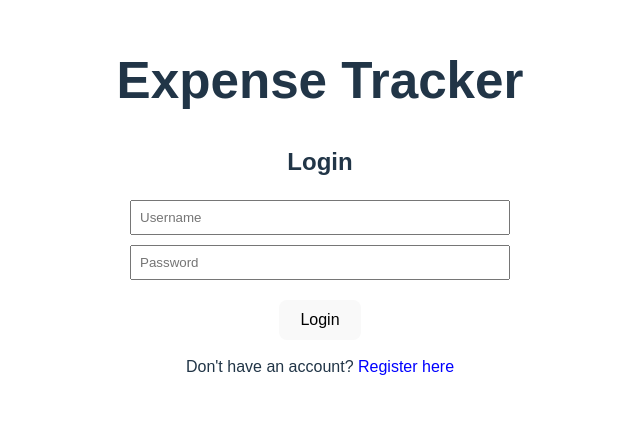
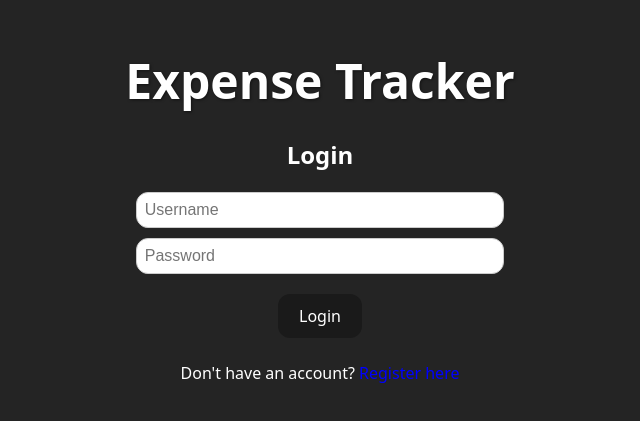
Before and after one commit to Sukhirthan10/expense_tracker, a React (Vite) app in the folder frontend/: page / in a window 1280 px wide. Shown: the part 193-614 px from the top of the page, without its empty margins (320-960 px from the left). Built offline with nearby package versions, Linux system fonts and the light colour scheme.

Commit message:
added categories and made ui look polished

```diff
--- a/frontend/src/App.css
+++ b/frontend/src/App.css
@@ -1,55 +1,145 @@
+/* Root styling and global variables */
+:root {
+  font-family: system-ui, Avenir, Helvetica, Arial, sans-serif;
+  font-weight: 400;
+  line-height: 1.5;
+  color-scheme: light dark;
+
+  --primary-color: #646cff;
+  --primary-hover: #535bf2;
+  --bg-dark: #242424;
+  --bg-light: #ffffff;
+  --text-dark: #ffffff;
+  --text-light: #213547;
+  --card-bg-dark: #1a1a1a;
+  --card-bg-light: #f9f9f9;
+  --border-radius: 12px;
+  --transition: 0.3s ease;
+}
+
+body {
+  display: flex;
+  justify-content: center;
+  align-items: center;
+  min-height: 100vh;
+  margin: 0;
+  background-color: var(--bg-dark);
+  color: var(--text-dark);
+  font-family: inherit;
+  transition: background-color var(--transition), color var(--transition);
+}
+
 #root {
   max-width: 1280px;
   margin: 0 auto;
   padding: 2rem;
   text-align: center;
 }
-body {
-  display: flex;
-  justify-content: center;
-  align-items: center;
-  height: 100vh;
-  margin: 0;
-  font-family: Arial, sans-serif;
-}
 
+/* Card-style container for content */
 div {
   text-align: center;
 }
 
-
-.logo {
-  height: 6em;
-  padding: 1.5em;
-  will-change: filter;
-  transition: filter 300ms;
-}
-.logo:hover {
-  filter: drop-shadow(0 0 2em #646cffaa);
-}
-.logo.react:hover {
-  filter: drop-shadow(0 0 2em #61dafbaa);
+.card {
+  background-color: var(--card-bg-dark);
+  padding: 2rem;
+  border-radius: var(--border-radius);
+  box-shadow: 0 10px 30px rgba(0, 0, 0, 0.3);
+  margin-bottom: 2rem;
+  transition: background-color var(--transition), box-shadow var(--transition);
 }
 
-@keyframes logo-spin {
-  from {
-    transform: rotate(0deg);
+/* Heading */
+h1 {
+  font-size: 3rem;
+  margin-bottom: 1rem;
+  text-shadow: 1px 1px 3px rgba(0,0,0,0.5);
+}
+
+/* Buttons */
+button {
+  border-radius: var(--border-radius);
+  border: 1px solid transparent;
+  padding: 0.8em 1.5em;
+  font-size: 1em;
+  font-weight: 500;
+  font-family: inherit;
+  background-color: var(--card-bg-dark);
+  color: var(--text-dark);
+  cursor: pointer;
+  transition: all var(--transition);
+  margin: 0.5rem 0;
+}
+button:hover {
+  border-color: var(--primary-color);
+  background-color: rgba(100, 108, 255, 0.1);
+}
+button:focus,
+button:focus-visible {
+  outline: 4px auto var(--primary-color);
+}
+
+/* Inputs and Selects */
+input, select {
+  width: 90%;
+  padding: 0.7em;
+  margin: 0.5rem 0;
+  border-radius: var(--border-radius);
+  border: 1px solid #ccc;
+  font-size: 1em;
+  transition: border-color var(--transition), box-shadow var(--transition);
+}
+input:focus, select:focus {
+  outline: none;
+  border-color: var(--primary-color);
+  box-shadow: 0 0 5px rgba(100,108,255,0.5);
+}
+
+/* Links */
+a {
+  font-weight: 500;
+  color: var(--primary-color);
+  text-decoration: none;
+  transition: color var(--transition);
+}
+a:hover {
+  color: var(--primary-hover);
+}
+
+/* Expense list styling */
+ul {
+  list-style: none;
+  padding: 0;
+}
+li {
+  background-color: rgba(255,255,255,0.05);
+  margin: 0.5rem 0;
+  padding: 0.8rem 1rem;
+  border-radius: var(--border-radius);
+  display: flex;
+  justify-content: space-between;
+  align-items: center;
+  transition: background-color var(--transition);
+}
+li:hover {
+  background-color: rgba(100,108,255,0.1);
+}
+
+/* Custom dark/light mode */
+@media (prefers-color-scheme: light) {
+  body {
+    background-color: var(--bg-light);
+    color: var(--text-light);
   }
-  to {
-    transform: rotate(360deg);
+  .card {
+    background-color: var(--card-bg-light);
+  }
+  button {
+    background-color: var(--card-bg-light);
+    color: var(--text-light);
+  }
+  li {
+    background-color: rgba(0,0,0,0.05);
   }
 }
-
-@media (prefers-reduced-motion: no-preference) {
-  a:nth-of-type(2) .logo {
-    animation: logo-spin infinite 20s linear;
-  }
-}
-
-.card {
-  padding: 2em;
-}
-
-.read-the-docs {
-  color: #888;
-}
--- a/frontend/src/App.jsx
+++ b/frontend/src/App.jsx
@@ -8,8 +8,9 @@ function App() {
   const [title, setTitle] = useState("");
   const [amount, setAmount] = useState("");
   const [category, setCategory] = useState("");
+  const [customCategory, setCustomCategory] = useState(""); // for "Other"
   const [error, setError] = useState("");
-  const [isRegistering, setIsRegistering] = useState(false); // toggle login/register
+  const [isRegistering, setIsRegistering] = useState(false);
 
   const API_URL = "http://localhost:5000";
 
@@ -72,7 +73,7 @@ function App() {
       const data = await res.json();
 
       if (data.success) {
-        setIsRegistering(false); // after register, go back to login
+        setIsRegistering(false);
         setError("Registration successful! Please login.");
       } else {
         setError(data.message || "Registration failed");
@@ -91,9 +92,9 @@ function App() {
   };
 
   // Handle add expense
-  // Handle add expense
   const handleAddExpense = async () => {
-  if (!title || !amount || !category) {
+    const finalCategory = category === "Other" ? customCategory : category;
+    if (!title || !amount || !finalCategory) {
       setError("All fields are required to add an expense");
       return;
     }
@@ -109,8 +110,8 @@ const handleAddExpense = async () => {
         body: JSON.stringify({
           title,
           amount: Number(amount),
-        category,
-        date: new Date().toISOString() // <-- add date here
+          category: finalCategory,
+          date: new Date().toISOString(),
         }),
       });
 
@@ -118,6 +119,7 @@ const handleAddExpense = async () => {
         setTitle("");
         setAmount("");
         setCategory("");
+        setCustomCategory("");
         fetchExpenses(token);
       } else {
         setError("Failed to add expense");
@@ -156,6 +158,14 @@ const handleAddExpense = async () => {
     }
   }, []);
 
+  // Handle Enter key
+  const handleKeyPress = (e, action) => {
+    if (e.key === "Enter") {
+      e.preventDefault();
+      action();
+    }
+  };
+
   return (
     <div style={{ padding: "20px" }}>
       <h1>Expense Tracker</h1>
@@ -170,6 +180,7 @@ const handleAddExpense = async () => {
             placeholder="Username"
             value={username}
             onChange={(e) => setUsername(e.target.value)}
+            onKeyDown={(e) => handleKeyPress(e, isRegistering ? handleRegister : handleLogin)}
             style={{ display: "block", margin: "10px auto", padding: "8px", width: "90%" }}
           />
           <input
@@ -177,6 +188,7 @@ const handleAddExpense = async () => {
             placeholder="Password"
             value={password}
             onChange={(e) => setPassword(e.target.value)}
+            onKeyDown={(e) => handleKeyPress(e, isRegistering ? handleRegister : handleLogin)}
             style={{ display: "block", margin: "10px auto", padding: "8px", width: "90%" }}
           />
 
@@ -205,24 +217,25 @@ const handleAddExpense = async () => {
 
           <h2>Add Expense</h2>
           {error && <p style={{ color: "red" }}>{error}</p>}
+          <form onSubmit={(e) => { e.preventDefault(); handleAddExpense(); }}>
             <input
               type="text"
               placeholder="Title"
               value={title}
               onChange={(e) => setTitle(e.target.value)}
+              style={{ marginBottom: "10px", display: "block" }}
             />
-          <br />
             <input
               type="number"
               placeholder="Amount"
               value={amount}
               onChange={(e) => setAmount(e.target.value)}
+              style={{ marginBottom: "10px", display: "block" }}
             />
-          <br />
             <select
               value={category}
               onChange={(e) => setCategory(e.target.value)}
-            required
+              style={{ marginBottom: "10px", display: "block" }}
             >
               <option value="">-- Select Category --</option>
               <option value="Food">Food</option>
@@ -234,18 +247,24 @@ const handleAddExpense = async () => {
               <option value="Bills">Bills</option>
               <option value="Other">Other</option>
             </select>
-
-          <br />
-          <button onClick={handleAddExpense}>Add Expense</button>
+            {category === "Other" && (
+              <input
+                type="text"
+                placeholder="Enter custom category"
+                value={customCategory}
+                onChange={(e) => setCustomCategory(e.target.value)}
+                style={{ marginBottom: "10px", display: "block" }}
+              />
+            )}
+            <button type="submit">Add Expense</button>
+          </form>
 
           <h2>Expenses</h2>
           <ul>
             {expenses.map((exp) => (
               <li key={exp._id}>
-      {exp.title} - ₹{exp.amount} ({exp.category}) <br/>
-      <small>
-        {new Date(exp.date).toLocaleString()} {/* formatted date */}
-      </small>
+                {exp.title} - ₹{exp.amount} ({exp.category}) <br />
+                <small>{new Date(exp.date).toLocaleString()}</small>
                 <button
                   onClick={() => handleDeleteExpense(exp._id)}
                   style={{ marginLeft: "10px", color: "red" }}
@@ -255,7 +274,6 @@ const handleAddExpense = async () => {
               </li>
             ))}
           </ul>
-
         </div>
       )}
     </div>
--- a/frontend/src/index.css
+++ b/frontend/src/index.css
@@ -1,75 +1,127 @@
+/* Root styling and global variables */
 :root {
   font-family: system-ui, Avenir, Helvetica, Arial, sans-serif;
+  font-weight: 400;
   line-height: 1.5;
-  font-weight: 400;
+  color-scheme: light dark;
 
-  color-scheme: light dark;
-  color: rgba(255, 255, 255, 0.87);
-  background-color: #242424;
-
-  font-synthesis: none;
-  text-rendering: optimizeLegibility;
-  -webkit-font-smoothing: antialiased;
-  -moz-osx-font-smoothing: grayscale;
-}
-
-a {
-  font-weight: 500;
-  color: #646cff;
-  text-decoration: inherit;
-}
-a:hover {
-  color: #535bf2;
+  --primary-color: #646cff;
+  --primary-hover: #535bf2;
+  --bg-dark: #242424;
+  --bg-light: #ffffff;
+  --text-dark: #ffffff;
+  --text-light: #213547;
+  --card-bg-dark: #1a1a1a;
+  --card-bg-light: #f9f9f9;
+  --border-radius: 12px;
+  --transition: 0.3s ease;
 }
 
 body {
   display: flex;
   justify-content: center;
   align-items: center;
-  height: 100vh;
+  min-height: 100vh;
   margin: 0;
-  font-family: Arial, sans-serif;
+  background-color: var(--bg-dark);
+  color: var(--text-dark);
+  font-family: inherit;
+  transition: background-color var(--transition), color var(--transition);
 }
 
+#root {
+  max-width: 1280px;
+  margin: 0 auto;
+  padding: 2rem;
+  text-align: center;
+}
+
+/* Card-style container for content */
 div {
   text-align: center;
 }
 
-
-
-h1 {
-  font-size: 3.2em;
-  line-height: 1.1;
+.card {
+  background-color: var(--card-bg-dark);
+  padding: 2rem;
+  border-radius: var(--border-radius);
+  box-shadow: 0 10px 30px rgba(0, 0, 0, 0.3);
+  margin-bottom: 2rem;
+  transition: background-color var(--transition), box-shadow var(--transition);
 }
 
+/* Heading */
+h1 {
+  font-size: 3rem;
+  margin-bottom: 1rem;
+  text-shadow: 1px 1px 3px rgba(0,0,0,0.5);
+}
+
+/* Buttons */
 button {
-  border-radius: 8px;
+  border-radius: var(--border-radius);
   border: 1px solid transparent;
-  padding: 0.6em 1.2em;
+  padding: 0.8em 1.5em;
   font-size: 1em;
   font-weight: 500;
   font-family: inherit;
-  background-color: #1a1a1a;
+  background-color: var(--card-bg-dark);
+  color: var(--text-dark);
   cursor: pointer;
-  transition: border-color 0.25s;
+  transition: all var(--transition);
+  margin: 0.5rem 0;
 }
 button:hover {
-  border-color: #646cff;
+  border-color: var(--primary-color);
+  background-color: rgba(100, 108, 255, 0.1);
 }
 button:focus,
 button:focus-visible {
-  outline: 4px auto -webkit-focus-ring-color;
+  outline: 4px auto var(--primary-color);
 }
 
-@media (prefers-color-scheme: light) {
-  :root {
-    color: #213547;
-    background-color: #ffffff;
-  }
-  a:hover {
-    color: #747bff;
-  }
-  button {
-    background-color: #f9f9f9;
-  }
+/* Inputs and Selects */
+input, select {
+  width: 90%;
+  padding: 0.7em;
+  margin: 0.5rem 0;
+  border-radius: var(--border-radius);
+  border: 1px solid #ccc;
+  font-size: 1em;
+  transition: border-color var(--transition), box-shadow var(--transition);
 }
+input:focus, select:focus {
+  outline: none;
+  border-color: var(--primary-color);
+  box-shadow: 0 0 5px rgba(100,108,255,0.5);
+}
+
+/* Links */
+a {
+  font-weight: 500;
+  color: var(--primary-color);
+  text-decoration: none;
+  transition: color var(--transition);
+}
+a:hover {
+  color: var(--primary-hover);
+}
+
+/* Expense list styling */
+ul {
+  list-style: none;
+  padding: 0;
+}
+li {
+  background-color: rgba(255,255,255,0.05);
+  margin: 0.5rem 0;
+  padding: 0.8rem 1rem;
+  border-radius: var(--border-radius);
+  display: flex;
+  justify-content: space-between;
+  align-items: center;
+  transition: background-color var(--transition);
+}
+li:hover {
+  background-color: rgba(100,108,255,0.1);
+}
```
Lines whose indentation alone changed are shown as unchanged.
